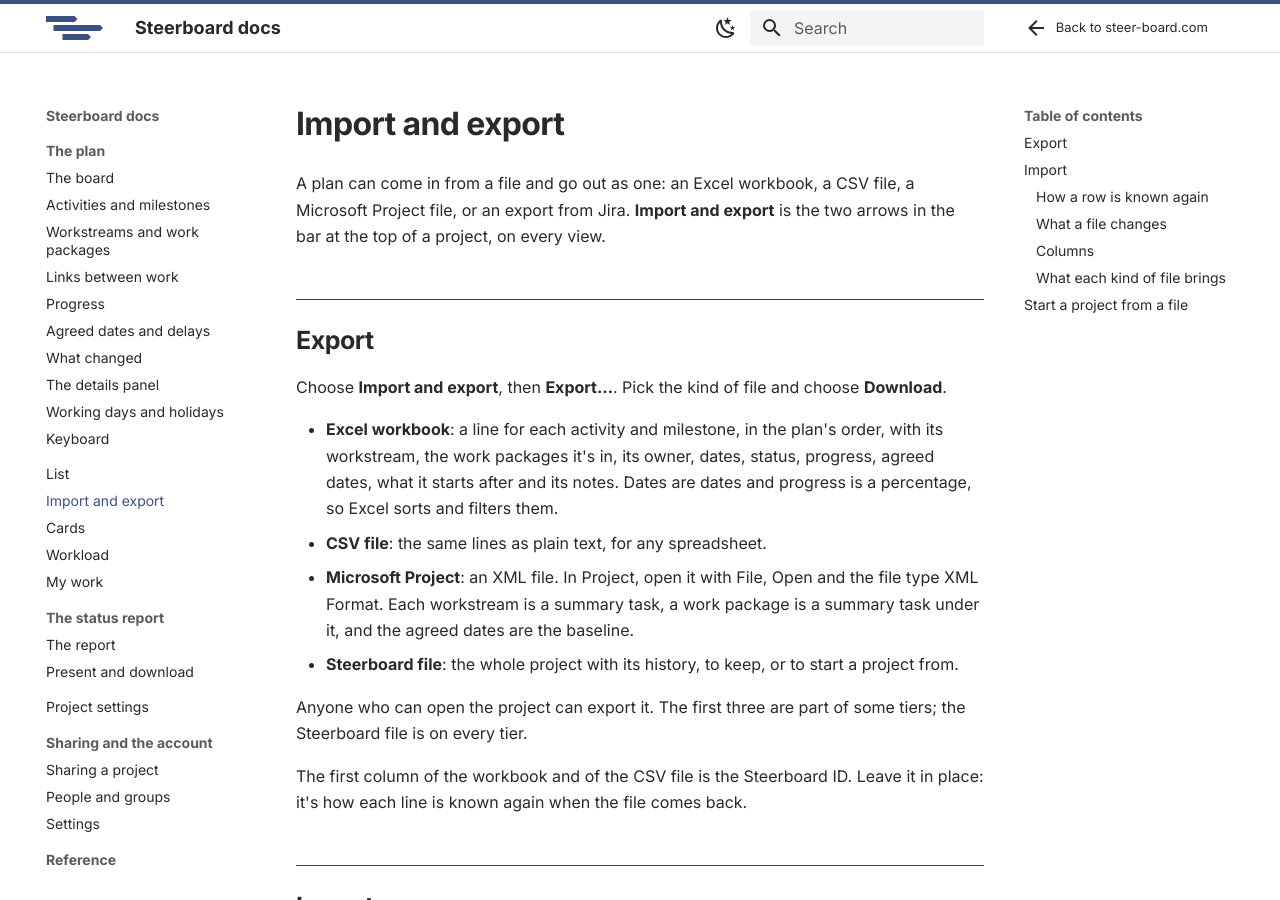
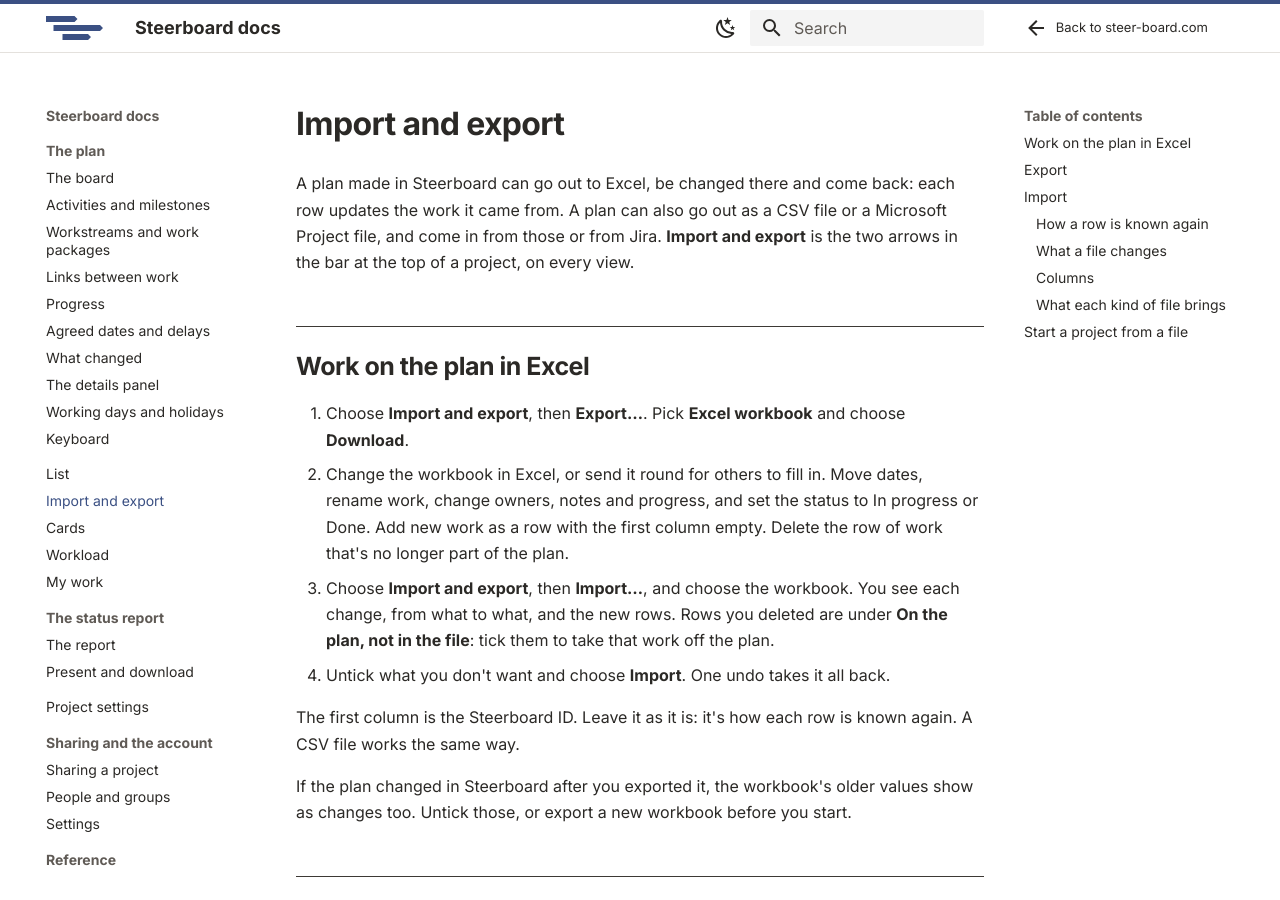
Before and after one commit to mistahcase/steerboard-docs, an MkDocs documentation site: the page built from pages/import-export.md, in a window 1280 px wide and 900 px high. Built offline with MkDocs 1.6.1 and Material for MkDocs 9.7.7, drawn with Linux system fonts in a browser that asks for light colours.

Commit message:
Home page and docs: the plan to Excel and back
The owner, 2026-11-19: "it's being able to start a plan in the tool,
export it to excel, change it there and import it back".

- Home page: a section after the views, "Take the plan to Excel and
  back" (export, change it in Excel, import it back), with a link to the
  docs; the first step of how it works starts from Excel, Microsoft
  Project or Jira instead of pasting rows.
- Docs: Import and export opens with working on the plan in Excel, step
  by step, including new rows, deleted rows and changes made in
  Steerboard meanwhile; the front page links to it; What's new says it
  the same way.

Co-Authored-By: Claude Opus 5.5 <noreply@anthropic.com>

```diff
--- a/pages/import-export.md
+++ b/pages/import-export.md
@@ -1,9 +1,32 @@
 # Import and export
 
-A plan can come in from a file and go out as one: an Excel workbook, a CSV
-file, a Microsoft Project file, or an export from Jira.
+A plan made in Steerboard can go out to Excel, be changed there and come back:
+each row updates the work it came from. A plan can also go out as a CSV file or
+a Microsoft Project file, and come in from those or from Jira.
 **Import and export** is the two arrows in the bar at the top of a project, on
 every view.
+
+## Work on the plan in Excel
+
+1. Choose **Import and export**, then **Export…**. Pick **Excel workbook** and
+   choose **Download**.
+2. Change the workbook in Excel, or send it round for others to fill in. Move
+   dates, rename work, change owners, notes and progress, and set the status
+   to In progress or Done. Add new work as a row with the first column empty.
+   Delete the row of work that's no longer part of the plan.
+3. Choose **Import and export**, then **Import…**, and choose the workbook.
+   You see each change, from what to what, and the new rows. Rows you deleted
+   are under **On the plan, not in the file**: tick them to take that work
+   off the plan.
+4. Untick what you don't want and choose **Import**. One undo takes it all
+   back.
+
+The first column is the Steerboard ID. Leave it as it is: it's how each row is
+known again. A CSV file works the same way.
+
+If the plan changed in Steerboard after you exported it, the workbook's older
+values show as changes too. Untick those, or export a new workbook before you
+start.
 
 ## Export
 
@@ -23,9 +46,6 @@ choose **Download**.
 
 Anyone who can open the project can export it. The first three are part of
 some tiers; the Steerboard file is on every tier.
-
-The first column of the workbook and of the CSV file is the Steerboard ID.
-Leave it in place: it's how each line is known again when the file comes back.
 
 ## Import
 
```
Also changed, not shown: pages/index.md (+1 -0 lines), pages/whats-new.md (+5 -6 lines).
